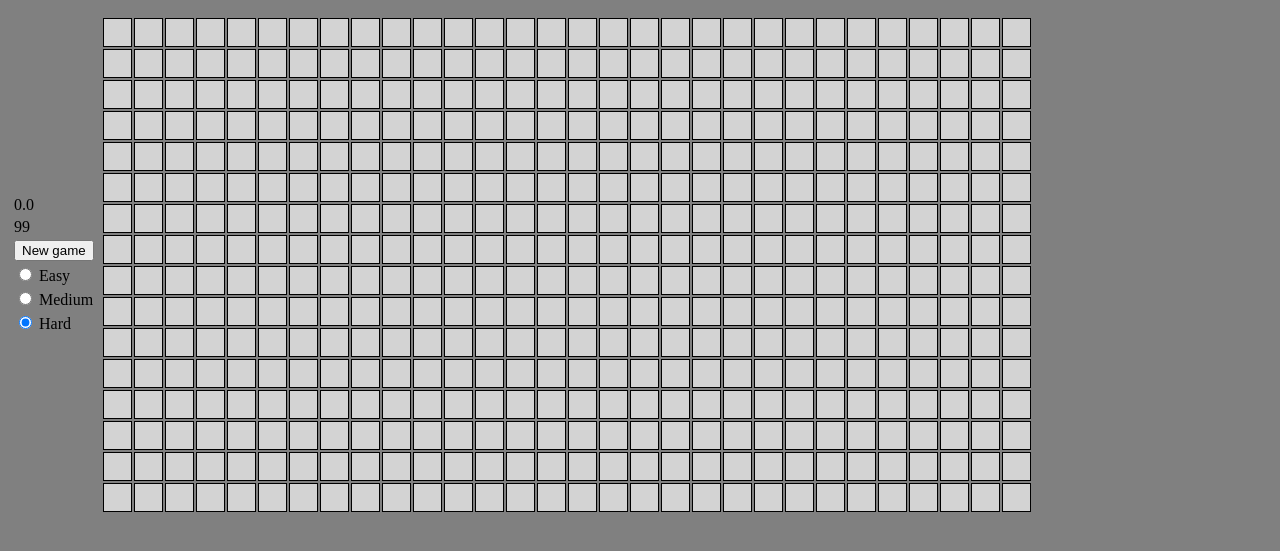
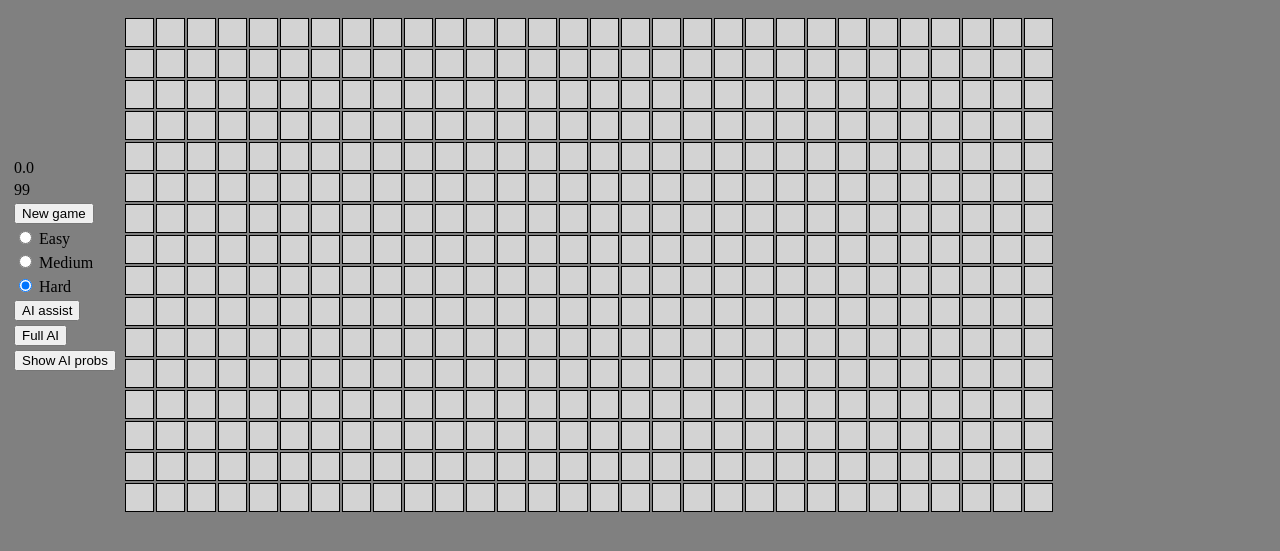
Before and after one commit to CollinErickson/minesweeper, a plain HTML site: page index.html in a window 1280 px wide. Shown: the part 101-652 px from the top of the page. Drawn offline with Linux system fonts and the light colour scheme.

Commit message:
Improvements with probs and edge cases and display

```diff
--- a/ai.js
+++ b/ai.js
@@ -1,4 +1,7 @@
 function AImove1() {
+	return AImovesguaranteed();
+}
+function AImovesguaranteed() {
 	if (!gameisactive) {return 0;}
 	let ng = AImove1guaranteed();
 	let ns = ng;
@@ -37,7 +40,7 @@ function AImove1guaranteed() {
 			}
 		}
 	}
-	console.log('nmovesmade was', nmovesmade);
+	//console.log('nmovesmade was', nmovesmade);
 	return nmovesmade;
 }
 function sum(arr) {
@@ -76,8 +79,8 @@ function mmm() {
 
 	let reg = /121uuu/;
 }
-function bestguessisland() {
-	if (!gameisactive) {return 0;}
+function bestguessisland(show=false) {
+	if (!show) {if (!gameisactive) {return {success:false};}}
 	// Find any opened square
 	let a = null;
 	let b = null;
@@ -95,10 +98,14 @@ function bestguessisland() {
 			break;
 		}
 	}
-	let islandpoints = []; //[[a,b]];
+	if (!foundstart) {
+		console.log("bestguessisland failed to find starting point, no cells opened?");
+		return {success:false};
+	}
+	let islandpoints = [];
 	let islandbordernumberpoints = [];
 	let waterpoints = [];
-	surrounding_indices
+
 	// Keep queue of island points
 	let pointstocheck = [[a,b]]
 	let pointsalreadyvisited = new Map();
@@ -115,16 +122,26 @@ function bestguessisland() {
 			if (visualboard[i][j] == 'u') {
 				waterpoints.push(p);
 			} else {
-				islandpoints.push(p);
+				//islandpoints.push(p);
 			}
 			// Get neighbors
 			let pneighbors = surrounding_indices(i, j);
-			// Add neighbors to points to check if p is island (not water)
-			if (visualboard[i][j] != 'u') {
+			// Add neighbors to points to check if p is island (opened num, not flag)
+			if (Number.isInteger(visualboard[i][j])) { // != 'u') {
 				for (let k=0; k<pneighbors.length; k++) {
 					pointstocheck.push(pneighbors[k]);
 				}
 			}
+			// If p is water, add opened/flagged cells it touches to points to check
+			// This makes it an archepelago, not an island
+			if (visualboard[i][j] == 'u') {
+				for (let k=0; k<pneighbors.length; k++) {
+					if (visualboard[pneighbors[k][0]][pneighbors[k][1]] != 'u') {
+						pointstocheck.push(pneighbors[k]);
+					}
+				}
+			}
+			// Store border island points that have numbers along with their neighbors.
 			if (visualboard[i][j] != 'u' && visualboard[i][j] != 'f') { // Is a numbered square
 				let numflagsleft = visualboard[i][j] - sum(pneighbors.map(x => visualboard[x[0]][x[1]] == 'f'));
 				let surroundingwaterindices = pneighbors.filter(x => visualboard[x[0]][x[1]] == 'u');
@@ -133,25 +150,29 @@ function bestguessisland() {
 				}
 			}
 			// Add to points visited
-			pointsalreadyvisited.set(p.toString(), pneighbors);
+			pointsalreadyvisited.set(p.toString(), true); //pneighbors);
 		}
 	}
 
 	if (waterpoints.length == 0 || islandbordernumberpoints.length == 0) {
-		console.log("bad 123333");
-		//return;
+		console.log("Error in bestguessisland: no waterpoints or border points", waterpoints, islandbordernumberpoints);
+		return {success:false};
 	}
+	//console.log("islandbordernumberpoints len is", islandbordernumberpoints.length, islandbordernumberpoints);
 
+
+	// Estimate probabilities each waterpoint is a bomb
 	// Loop over random samples
 	let nvalid = 0;
 	let nattempts = 0;
-	let pbomb = .3;
-	let pbombvec = waterpoints.map(x => 0.3);
+	//let pbomb = .3;
+	//let pbombvec = waterpoints.map(x => 0.3);
 	let pbombmap = new Map();
 	let pbombeps0 = .05;
 	let pbombeps = pbombeps0;
+	let highestconf = 1;
 	waterpoints.forEach(x => pbombmap.set(x.toString(), 0.3));
-	while (nvalid < 10 && nattempts < 300) {
+	while (nvalid < 100 && nattempts < 1000 && (nattempts<30 || highestconf > 0.05)) {
 		//console.log("on attempt", nattempts, nvalid, pbomb);
 		nattempts += 1;
 		// Randomly assign bombs to the water
@@ -166,7 +187,7 @@ function bestguessisland() {
 		//waterpoints.forEach(x => {watermapisbomb.set(x.toString, Math.random() < pbomb)});
 		// Check if it's valid
 		let numlowexacthigh = [0,0,0];
-		// Loop over island
+		// Loop over each island border numbered point, check diff, update probs
 		for (let k=0; k<islandbordernumberpoints.length; k++) {
 			let ib = islandbordernumberpoints[k];
 			let nwaterbombs = sum(ib[2].map(x => watermapisbomb.get(x.toString())));
@@ -182,6 +203,17 @@ function bestguessisland() {
 				numlowexacthigh[1] += 1;
 			}
 		}
+		// Loop over each island border numbered point, normalize probs
+		for (let k=0; k<islandbordernumberpoints.length; k++) {
+			let ib = islandbordernumberpoints[k];
+			// Normalize probs
+			let sumprobs = 0;
+			ib[2].forEach(x => sumprobs += pbombmap.get(x.toString()));
+			if (sumprobs > 1e-8 && Math.abs(sumprobs-1)>1e-6) {// Avoid divide by zero, but shouldn't happen ever.
+				ib[2].forEach(x => pbombmap.set(x.toString(), Math.min(1,pbombmap.get(x.toString()) / (sumprobs/ib[1]))));
+				//console.log("sumprobs was:", sumprobs, "now is", sum(ib[2].map(x => pbombmap.get(x.toString()))));
+			}
+		}
 		if (numlowexacthigh[0] + numlowexacthigh[2] <= 0.5) {
 			nvalid += 1;
 		} else if (numlowexacthigh[0] > numlowexacthigh[2]) {
@@ -189,13 +221,18 @@ function bestguessisland() {
 		} else if (numlowexacthigh[0] < numlowexacthigh[2]) {
 			//pbomb -= .05;
 		}
+		highestconf = Math.min(Math.min(...Array.from(pbombmap.values())), 1-Math.max(...Array.from(pbombmap.values())));
 		pbombeps *= .99;
 	}
+	console.log("exited while loop", nvalid, nattempts, highestconf);
 	pbombmap;
+	if (show) {
+		waterpoints.forEach(x => {document.querySelector("#boardsquare"+x[0]+"_"+x[1]+" div").innerText = pbombmap.get(x.toString()).toFixed(2)});
+	}
 
 	highestconf = 2;
-	highestconfpoint = null;
-	highestconfaction = null;
+	let highestconfpoint = null;
+	let highestconfaction = null;
 	// Loop over water points
 	for (let k=0; k<waterpoints.length; k++) {
 		let pk = pbombmap.get(waterpoints[k].toString());
@@ -210,10 +247,11 @@ function bestguessisland() {
 			highestconfaction = "flag";
 		}
 	}
-	console.log("Best island guess:", highestconfaction, highestconfpoint, highestconf, gameisactive);
+	console.log("Best island guess:", highestconfaction, highestconfpoint, highestconf);
 	return {action:highestconfaction,
 		   	point:highestconfpoint,
-		   	conf:highestconf
+		   	conf:highestconf,
+			success:true
 		   };
 }
 function dobestislandguess(guess) {
@@ -225,14 +263,27 @@ function dobestislandguess(guess) {
 		mark_bomb(guess.point[0], guess.point[1]);
 	} else {
 		alert("error in dobestislandguess");
+		return 0;
 	}
+	return 1; // success, number of actions done
 }
 
 function fullAI() {
+	if (sum(isrevealed.flat()) == 0) {square_click(0,0);}
 	let nactions = 0;
-	while (nactions < 50) {
+	while (nactions < 150) {
 		nactions += 1
-		AImove1();
-		dobestislandguess(bestguessisland());
+		let n_guaranteed = AImovesguaranteed();
+		let guess = bestguessisland();
+		let n_guess = 0;
+		if (guess.success) {
+			n_guess = dobestislandguess(guess);
+		} else {
+			console.log("Full AI couldn't get bestislandguess");
+			n_guess = 0;
+		}
+		if (n_guaranteed == 0 && n_guess == 0) {
+			break;
+		}
 	}
 }
--- a/index.html
+++ b/index.html
@@ -6,6 +6,8 @@
 	<script src="script.js"></script>
 	<script src="stopwatch.js"></script>
 	<script src="ai.js"></script>
+	<!--<script src="./dist/yasmij.js"></script>
+	<script src="https://unpkg.com/javascript-lp-solver/prod/solver.js"></script>-->
 	<!-- Favicon created with https://favicon.io/favicon-generator/ -->
 	<!--<link rel="apple-touch-icon" sizes="180x180" href="apple-touch-icon.png">
 	<link rel="icon" type="image/png" sizes="32x32" href="favicon-32x32.png">
@@ -52,6 +54,15 @@
 						 name="difficulty" value="hard" checked>
 						<label for="difficulty3">Hard</label>
 					</td></tr>
+					<tr><td>
+						<input type="button" id="buttonAIassist" value="AI assist" onclick="AImovesguaranteed()">
+					</td></tr>
+					<tr><td>
+						<input type="button" id="buttonfullAI" value="Full AI" onclick="fullAI()">
+					</td></tr>
+					<tr><td>
+						<input type="button" id="buttonAIprobs" value="Show AI probs" onclick="bestguessisland(true)">
+					</td></tr>
 				</table>
 			</div>
 		</td>
--- a/script.js
+++ b/script.js
@@ -23,7 +23,7 @@ function convert_board_to_HTML(board) {
 		out += "\t<tr>\n";
 		for (let j=0; j < ncol; j++) {
 			out += "\t\t<td class='boardsquare boardsquare" + (isrevealed[i][j] ? "revealed": "notrevealed") +
-				"' id='boardsquare"+i+j+"' style='width:25px;height:25px;border:1px solid black' onclick='square_click("+i+", "+j+", event)' oncontextmenu='mark_bomb("+i+","+j+", event);'>";
+				"' id='boardsquare"+i+"_"+j+"' style='width:25px;height:25px;border:1px solid black' onclick='square_click("+i+", "+j+", event)' oncontextmenu='mark_bomb("+i+","+j+", event);'>";
 			//out += board[i][j];
 			//console.log(i, j, isrevealed);
 			if (isrevealed[i][j]) {
@@ -35,7 +35,7 @@ function convert_board_to_HTML(board) {
 			} else if (isflagged[i][j]) {
 				out += "<div style='color:black;text-shadow: 0 0 2px black; font-size:.5em;'>" + "&#9873;" + "</div>"
 			} else {
-				out += "<div style='color:black;text-shadow: 0 0 2px black;'>" + "" + "</div>"
+				out += "<div style='color:black;text-shadow: 0 0 2px black; font-size:12px;'>" + "" + "</div>"
 			};
 			out += "</td>\n";
 		}
@@ -46,7 +46,7 @@ function convert_board_to_HTML(board) {
 }
 
 function display_board(board) {
-	console.log("Updating board");
+	//console.log("Updating board");
 	document.getElementById("divboard").innerHTML = convert_board_to_HTML(board);
 	//window.requestAnimationFrame(function(){});
 	return;
@@ -89,7 +89,7 @@ function square_click(i, j, ev=null, dontshow=false) {
 	isrevealed[i][j] = true;
 	visualboard[i][j] = board[i][j];
 	nopened += 1;
-	square = document.getElementById("boardsquare"+i+j);
+	//let square = document.getElementById("boardsquare"+i+"_"+j);
 
 	// Click on bomb
 	if (isbomb[i][j]) {
@@ -148,7 +148,7 @@ function reset_game() {
 	var ele = document.getElementsByName('difficulty');
 	for(i = 0; i < ele.length; i++) {
 		if(ele[i].checked) {
-		   console.log(ele[i].value);
+			//console.log(ele[i].value);
 			if (ele[i].value == "easy") {
 				ncol=10; nrow=10, nbombs=10;
 			} else if (ele[i].value == "medium") {
@@ -181,20 +181,31 @@ function reset_game() {
 			visualboard[i][j] = 'u';
 		}
 	}
+	// Debug:
+	board[0][0] = 1;
+	board[0][1] = 0;
+	board[1][0] = 0;
+	board[1][1] = 0;
+	// Set nbombs squares to have bombs.
 	let threshold = board.flat().sort()[nbombs];
 	for (let i=0; i<nrow; i++) {
 		for (let j=0; j < ncol; j++) {
 			isbomb[i][j] = board[i][j] < threshold;
 		}
 	}
+	// board contains number of bombs surrounding each square
 	for (let i=0; i<nrow; i++) {
 		for (let j=0; j < ncol; j++) {
+			if (isbomb[i][j]) {
+				board[i][j] = NaN;
+			} else {
 				board[i][j] = 0;
 				for (let di=-1; di<1.5; di++) {
 					for (let dj=-1; dj<1.5; dj++) {
 						if (!(di==0 && dj==0) && (i+di>=0) && (i+di<nrow) && (j+dj>=0) && (j+dj<ncol)) {
 							if (isbomb[i+di][j+dj]) {
 								board[i][j] = board[i][j] + 1;
+							}
 						}
 					}
 				}
@@ -224,6 +235,7 @@ function reset_game() {
 }
 
 function game_lost() {
+	timer.update();
 	timer.stop();
 	gameisactive = false;
 
@@ -236,6 +248,7 @@ function game_lost() {
 }
 
 function game_won() {
+	timer.update();
 	timer.stop();
 	gameisactive = false;
 
@@ -253,6 +266,12 @@ document.addEventListener('keydown', function (event) {
 	}
 	if (event.key === 'a') {
 		AImove1();
+	}
+	if (event.key === 'f') {
+		fullAI();
+	}
+	if (event.key === 'p') {
+		bestguessisland(true);
 	}
 });
 
--- a/stopwatch.js
+++ b/stopwatch.js
@@ -83,6 +83,7 @@ var Stopwatch = function(elem, options) {
   this.start  = start;
   this.stop   = stop;
   this.reset  = reset;
+  this.update = update;
 };
 
 var timer = null;
```
Lines whose indentation alone changed are shown as unchanged.
